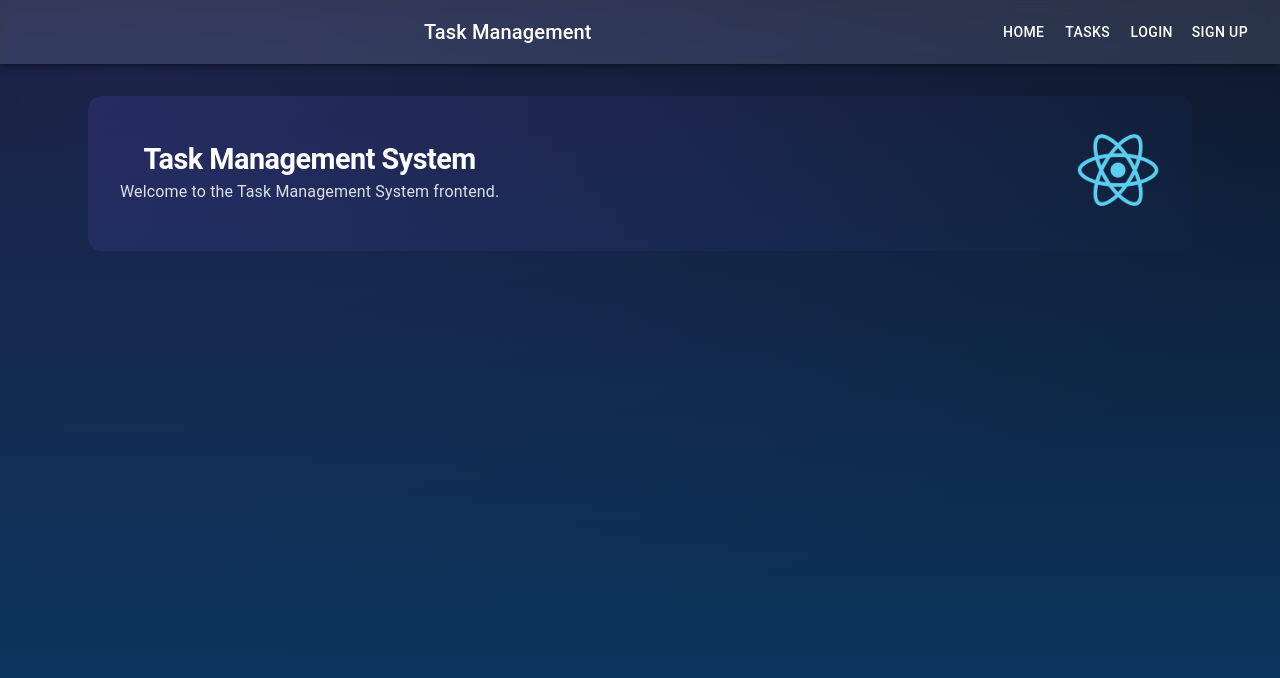
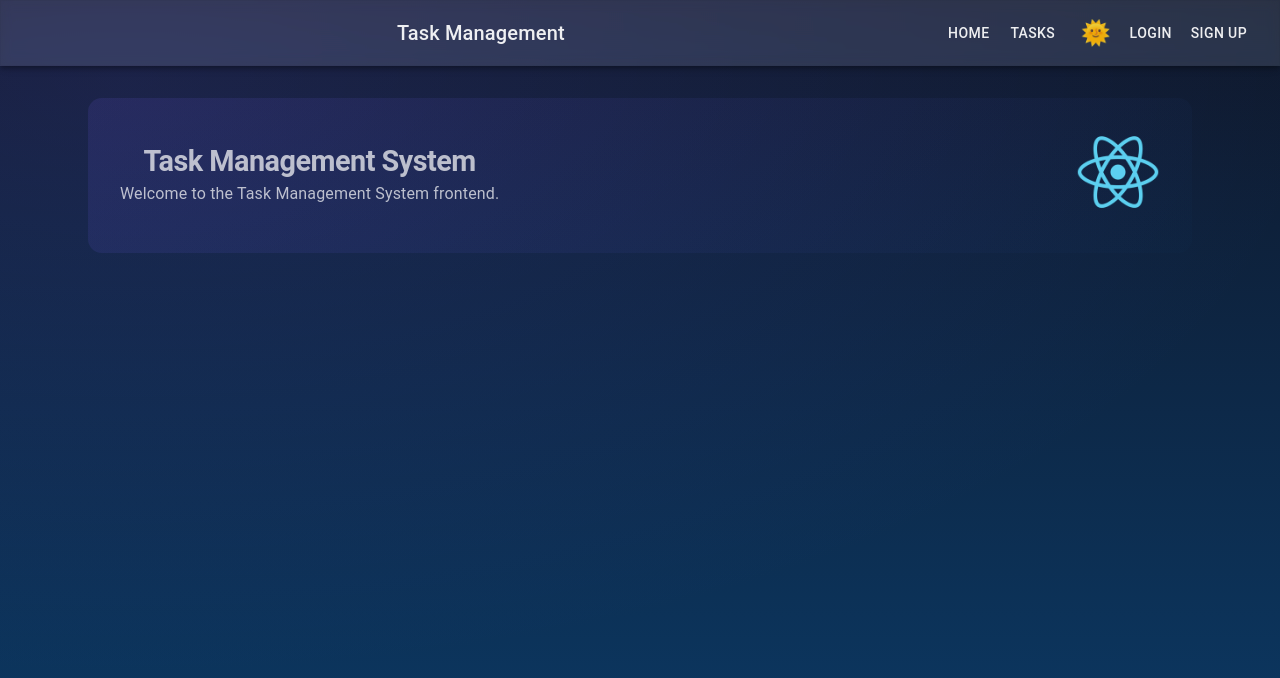
Before and after one commit to hezronkimutai/task-management-system, a React (Create React App) app in the folder frontend/: page / in a window 1280 px wide. Shown: the top 678 px of the page. Built offline with nearby package versions, Linux system fonts and the light colour scheme; no server answers.

Commit message:
feat: Implement theme toggle functionality and update styles for light mode support

```diff
--- a/frontend/src/App.css
+++ b/frontend/src/App.css
@@ -19,13 +19,13 @@
 
 .hero h1 {
   margin: 0;
-  color: white;
+  color: var(--muted);
   letter-spacing: -0.5px;
 }
 
 .hero p {
   margin: 4px 0 0 0;
-  color: rgba(255,255,255,0.85);
+  color: var(--muted);
 }
 
 .dashboard-grid {
@@ -35,7 +35,7 @@
 .task-column {
   padding: 12px;
   border-radius: 10px;
-  background: linear-gradient(180deg, rgba(255,255,255,0.02), rgba(255,255,255,0.01));
+  background: var(--glass);
   min-height: 320px;
 }
 
@@ -43,7 +43,7 @@
   border-radius: 10px;
   padding: 12px;
   margin-bottom: 10px;
-  background: linear-gradient(180deg, rgba(255,255,255,0.03), rgba(255,255,255,0.01));
+  background: var(--card-bg);
   transition: transform 160ms ease, box-shadow 160ms ease;
 }
 
@@ -54,21 +54,21 @@
 
 .task-title {
   font-weight: 600;
-  color: white;
+  color: var(--muted);
 }
 
 .task-meta {
-  color: rgba(255,255,255,0.75);
+  color: var(--muted);
   font-size: 0.85rem;
 }
 
 .btn-accent {
   background: linear-gradient(90deg,var(--accent),#4bd3ff);
-  color: white;
+  color: #fff;
 }
 
 .small-muted {
-  color: rgba(255,255,255,0.6);
+  color: rgba(11,58,102,0.6);
   font-size: 0.8rem;
 }
 
@@ -82,17 +82,17 @@
 
 .task-overview-hero {
   border-radius: 12px;
-  background: linear-gradient(135deg, rgba(123,97,255,0.16), rgba(11,58,102,0.12));
-  color: white;
+  background: linear-gradient(135deg, rgba(123,97,255,0.08), rgba(11,58,102,0.04));
+  color: var(--muted);
 }
 
 .overview-title {
-  color: white;
+  color: var(--muted);
   font-weight: 700;
 }
 
 .overview-desc {
-  color: rgba(255,255,255,0.9);
+  color: var(--muted);
 }
 
 .overview-meta-chip {
@@ -101,7 +101,7 @@
 
 .fancy-section {
   border-radius: 10px;
-  background: linear-gradient(180deg, rgba(255,255,255,0.02), rgba(255,255,255,0.01));
+  background: var(--glass);
 }
 
 .task-overview-grid {
--- a/frontend/src/App.tsx
+++ b/frontend/src/App.tsx
@@ -1,7 +1,8 @@
 import React from 'react';
 import './App.css';
 import { Routes, Route, Link, useNavigate } from 'react-router-dom';
-import { AppBar, Toolbar, Typography, Container, Box, Button } from '@mui/material';
+import { AppBar, Toolbar, Typography, Container, Box, Button, IconButton } from '@mui/material';
+import { useThemeMode } from './contexts/ThemeContext';
 import Home from './pages/Home';
 import NotFound from './pages/NotFound';
 import LoginForm from './components/auth/LoginForm';
@@ -13,6 +14,7 @@ import { useAuth } from './contexts/AuthContext';
 function App() {
   const { isAuthenticated, user, logout } = useAuth();
   const navigate = useNavigate();
+  const { mode, toggleMode } = useThemeMode();
 
   const handleLogout = () => {
     logout();
@@ -28,6 +30,10 @@ function App() {
           </Typography>
           <Button color="inherit" component={Link} to="/">Home</Button>
           <Button color="inherit" component={Link} to="/tasks">Tasks</Button>
+
+          <IconButton color="inherit" onClick={toggleMode} sx={{ ml: 1 }} aria-label="toggle theme">
+            {mode === 'dark' ? '🌞' : '🌙'}
+          </IconButton>
 
           {!isAuthenticated ? (
             <>
--- a/frontend/src/components/tasks/TaskCard.tsx
+++ b/frontend/src/components/tasks/TaskCard.tsx
@@ -83,7 +83,7 @@ const TaskCard: React.FC<Props> = ({ task, users, onEdit, onDelete, onStatusChan
                     avatar={<Avatar sx={{ width: 20, height: 20, fontSize: 12 }}>{assignee.username.charAt(0).toUpperCase()}</Avatar>}
                     label={assignee.username}
                     variant="outlined"
-                    sx={{ color: 'rgba(255,255,255,0.9)', borderColor: 'rgba(255,255,255,0.06)' }}
+                    sx={{ color: 'var(--muted)', borderColor: 'rgba(0,0,0,0.06)' }}
                   />
                 )}
               </Box>
@@ -150,7 +150,7 @@ const TaskCard: React.FC<Props> = ({ task, users, onEdit, onDelete, onStatusChan
                 avatar={<Avatar sx={{ width: 20, height: 20, fontSize: 12 }}>{assignee.username.charAt(0).toUpperCase()}</Avatar>}
                 label={assignee.username}
                 variant="outlined"
-                sx={{ color: 'rgba(255,255,255,0.9)', borderColor: 'rgba(255,255,255,0.06)' }}
+                sx={{ color: 'var(--muted)', borderColor: 'rgba(0,0,0,0.06)' }}
               />
             )}
           </Box>
--- /dev/null
+++ b/frontend/src/contexts/ThemeContext.tsx
@@ -0,0 +1,55 @@
+import React, { createContext, useContext, useEffect, useMemo, useState } from 'react';
+import { createAppTheme } from '../theme';
+
+type ThemeMode = 'light' | 'dark';
+
+interface ThemeContextType {
+  mode: ThemeMode;
+  toggleMode: () => void;
+  theme: ReturnType<typeof createAppTheme>;
+}
+
+const ThemeContext = createContext<ThemeContextType | undefined>(undefined);
+
+const STORAGE_KEY = 'tms_theme_mode';
+
+export const ThemeProviderCustom: React.FC<{ children: React.ReactNode }> = ({ children }) => {
+  const [mode, setMode] = useState<ThemeMode>(() => {
+    try {
+      const saved = localStorage.getItem(STORAGE_KEY) as ThemeMode | null;
+      if (saved === 'light' || saved === 'dark') return saved;
+    } catch (e) {
+      // ignore
+    }
+    // default to dark to match existing app
+    return 'dark';
+  });
+
+  useEffect(() => {
+    try {
+      localStorage.setItem(STORAGE_KEY, mode);
+    } catch (e) {
+      // ignore storage errors
+    }
+    // toggle a data attribute on html for css fallbacks
+    document.documentElement.setAttribute('data-theme', mode);
+  }, [mode]);
+
+  const toggleMode = () => setMode(prev => (prev === 'dark' ? 'light' : 'dark'));
+
+  const theme = useMemo(() => createAppTheme(mode), [mode]);
+
+  return (
+    <ThemeContext.Provider value={{ mode, toggleMode, theme }}>
+      {children}
+    </ThemeContext.Provider>
+  );
+};
+
+export const useThemeMode = () => {
+  const ctx = useContext(ThemeContext);
+  if (!ctx) throw new Error('useThemeMode must be used within ThemeProviderCustom');
+  return ctx;
+};
+
+export default ThemeContext;
--- a/frontend/src/index.css
+++ b/frontend/src/index.css
@@ -22,6 +22,41 @@ code {
   --muted: rgba(255,255,255,0.7);
 }
 
+/* Light-theme overrides when ThemeContext sets data-theme on html */
+html[data-theme='light'] {
+  --bg-grad-1: #f6f7fb;
+  --bg-grad-2: #e9eef8;
+  /* solid, high-contrast card background for light mode */
+  --card-bg: #ffffff;
+  /* subtle glass overlay color (used sparingly) */
+  --glass: rgba(2,17,36,0.04);
+  --accent: #7b61ff;
+  /* readable body text on light backgrounds */
+  --muted: #0b1724; /* dark navy ~ high contrast */
+}
+
+/* Force readable text colors for any components that set light colors inline */
+html[data-theme='light'] body,
+html[data-theme='light'] .MuiTypography-root,
+html[data-theme='light'] .MuiButton-root,
+html[data-theme='light'] .MuiButton-label,
+html[data-theme='light'] .MuiChip-root,
+html[data-theme='light'] .MuiChip-label,
+html[data-theme='light'] .MuiInputBase-root,
+html[data-theme='light'] .task-title,
+html[data-theme='light'] .task-meta,
+html[data-theme='light'] .overview-desc,
+html[data-theme='light'] .overview-title,
+html[data-theme='light'] .small-muted {
+  color: var(--muted) !important;
+}
+
+/* Ensure app header / appbar text is readable in light mode */
+html[data-theme='light'] .MuiAppBar-root,
+html[data-theme='light'] .MuiToolbar-root {
+  color: var(--muted) !important;
+}
+
 html, body, #root {
   height: 100%;
   background: radial-gradient(1200px 600px at 10% 10%, rgba(123,97,255,0.12), transparent), linear-gradient(180deg, var(--bg-grad-1), var(--bg-grad-2));
@@ -31,8 +66,11 @@ html, body, #root {
 
 /* make forms and MUI components slightly translucent */
 .MuiPaper-root, .MuiAppBar-root {
-  background: linear-gradient(180deg, rgba(255,255,255,0.04), rgba(255,255,255,0.02));
+  /* Use the CSS variable for paper/appbar — opaque on light, translucent on dark */
+  background: var(--card-bg);
   backdrop-filter: blur(6px) saturate(120%);
+  /* on light mode, apply a subtle border to separate card from background */
+  border: 1px solid rgba(2,17,36,0.04);
 }
 
 /* subtle glass card shadow */
@@ -47,5 +85,5 @@ html, body, #root {
 }
 
 .muted {
-  color: rgba(255,255,255,0.75);
+  color: var(--muted);
 }
--- a/frontend/src/pages/TaskOverview.tsx
+++ b/frontend/src/pages/TaskOverview.tsx
@@ -107,7 +107,7 @@ const TaskOverview: React.FC = () => {
       <Paper className="task-overview-hero" sx={{ p: { xs: 2, md: 3 }, mb: 2 }}>
         <Box sx={{ display: 'flex', flexDirection: isSmall ? 'column' : 'row', alignItems: isSmall ? 'flex-start' : 'center', justifyContent: 'space-between', gap: isSmall ? 1 : 2 }}>
           <Box sx={{ display: 'flex', alignItems: 'center', gap: 2, width: '100%' }}>
-            <IconButton onClick={() => navigate('/tasks')} size="large" sx={{ color: 'white' }}>
+            <IconButton onClick={() => navigate('/tasks')} size="large" sx={{ color: 'var(--muted)' }}>
               <span style={{ fontSize: 20, fontWeight: 700 }}>←</span>
             </IconButton>
             <Box>
@@ -118,7 +118,7 @@ const TaskOverview: React.FC = () => {
 
           <Stack direction={isSmall ? 'column' : 'row'} spacing={1} alignItems={isSmall ? 'flex-start' : 'center'} sx={{ mt: isSmall ? 1 : 0 }}>
             <Chip label={task.priority || 'MEDIUM'} className="overview-meta-chip" sx={{ bgcolor: priorityColor[task.priority] || priorityColor.MEDIUM, color: '#021124', fontWeight: 700 }} />
-            <Chip avatar={<Avatar>{assigneeName.charAt(0).toUpperCase()}</Avatar>} label={assigneeName} variant="outlined" sx={{ color: 'white', borderColor: 'rgba(255,255,255,0.08)' }} />
+            <Chip avatar={<Avatar>{assigneeName.charAt(0).toUpperCase()}</Avatar>} label={assigneeName} variant="outlined" sx={{ color: 'var(--muted)', borderColor: 'rgba(0,0,0,0.06)' }} />
             <Typography variant="caption" className="small-muted">{task.createdAt ? new Date(task.createdAt).toLocaleString() : ''}</Typography>
 
             <FormControl size="small" sx={{ minWidth: 140 }}>
--- a/frontend/src/theme.ts
+++ b/frontend/src/theme.ts
@@ -1,33 +1,46 @@
 import { createTheme } from '@mui/material/styles';
 
-const theme = createTheme({
-  palette: {
-    primary: {
+const primary = {
   main: '#7b61ff',
   contrastText: '#fff',
-    },
-    secondary: {
+};
+
+const secondary = {
   main: '#4bd3ff',
   contrastText: '#021124',
-    },
-    background: {
-      default: '#071428',
-      paper: 'rgba(255,255,255,0.03)'
-    },
-    mode: 'dark',
-  },
-  shape: {
+};
+
+const baseShape = {
   borderRadius: 12,
-  },
-  typography: {
+};
+
+const baseTypography = {
   h1: {
     fontSize: '1.8rem',
     fontWeight: 700,
   },
   body1: {
-      color: 'rgba(255,255,255,0.9)'
-    }
+    // Keep palette-driven color; MUI will handle contrast for components.
   },
+};
+
+export const createAppTheme = (mode: 'light' | 'dark') =>
+  createTheme({
+    palette: {
+      mode,
+      primary,
+      secondary,
+      background: mode === 'dark'
+        ? { default: '#071428', paper: 'rgba(255,255,255,0.03)' }
+        : { default: '#f6f7fb', paper: '#ffffff' },
+      text: mode === 'dark'
+        ? { primary: 'rgba(255,255,255,0.92)', secondary: 'rgba(255,255,255,0.72)' }
+        : { primary: '#061421', secondary: '#32414a' },
+    },
+    shape: baseShape,
+    typography: baseTypography,
   });
 
-export default theme;
+// default export kept for existing code/tests that import default
+const defaultTheme = createAppTheme('dark');
+export default defaultTheme;
```
Also changed, not shown: frontend/src/index.tsx (+16 -6 lines). Lines whose indentation alone changed are shown as unchanged.
